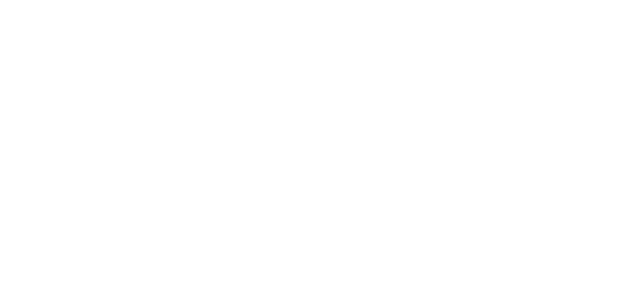
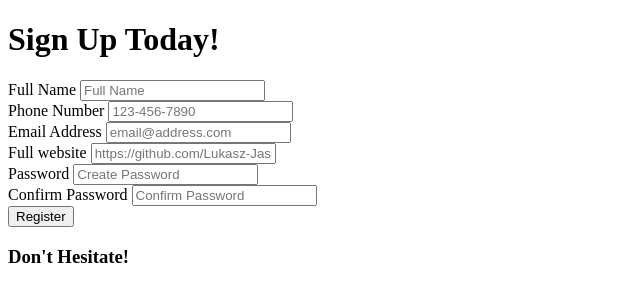
Before and after one commit to Lukasz-Jasionowski/Form-Validation, a plain HTML site: page index.html in a window 1280 px wide. Shown: the whole page, without its empty margins (0-640 px from the left). Drawn offline with Linux system fonts and the light colour scheme.

Commit message:
Add form, headers, labels, inputs and button

```diff
--- a/index.html
+++ b/index.html
@@ -10,6 +10,50 @@
 </head>
 
 <body>
+    <div class="container">
+
+        <h1>Sign Up Today!</h1>
+        <form id="form">
+
+            <div class="form-group">
+                <label for="name">Full Name</label>
+                <input type="text" id="name" placeholder="Full Name">
+            </div>
+
+            <div class="form-group">
+                <label for="phone">Phone Number</label>
+                <input type="tel" id="phone" placeholder="123-456-7890">
+            </div>
+
+            <div class="form-group">
+                <label for="email">Email Address</label>
+                <input type="email" id="email" placeholder="email@address.com">
+            </div>
+
+            <div class="form-group">
+                <label for="website">Full website</label>
+                <input type="url" id="website" placeholder="https://github.com/Lukasz-Jasionowski">
+            </div>
+
+            <div class="form-group">
+                <label for="password1">Password</label>
+                <input type="password" id="password1" placeholder="Create Password">
+            </div>
+
+            <div class="form-group">
+                <label for="password2">Confirm Password</label>
+                <input type="password" id="password2" placeholder="Confirm Password">
+            </div>
+
+            <button type="submit">Register</button>
+
+        </form>
+
+        <div class="message-container">
+            <h3 id="message">Don't Hesitate!</h3>
+        </div>
+
+    </div>
     <script src="script.js"></script>
 </body>
 
```
